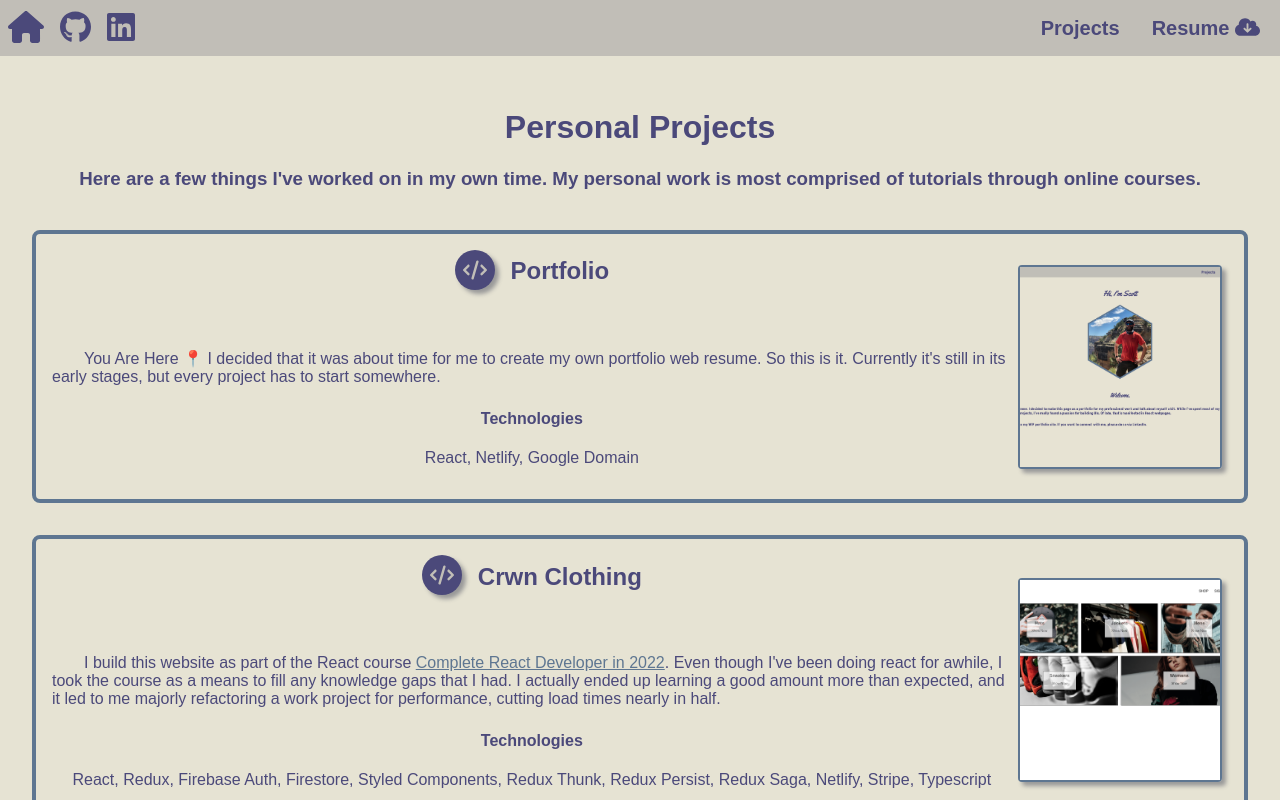
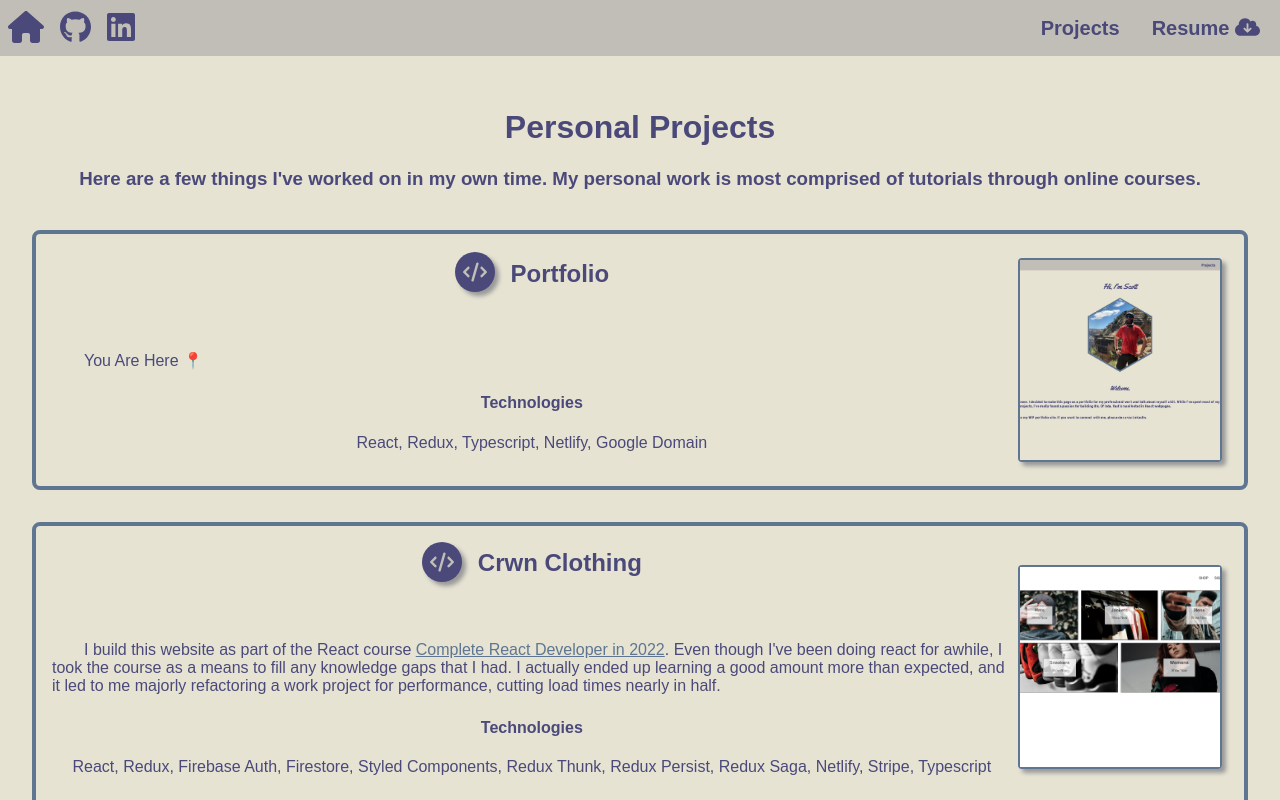
Before and after one commit to sylvandor/portfolio, a React (Create React App) app: page /projects in a window 1280 px wide. Built offline with nearby package versions, Linux system fonts and the light colour scheme; a web font is replaced by a local one.

Commit message:
Update home blurb

```diff
--- a/src/components/home/Home.component.tsx
+++ b/src/components/home/Home.component.tsx
@@ -15,12 +15,10 @@ const Home = () =>
       Welcome,
     </h1>
     <h3>
-      I'm a software engineer. I decided to make this page as a portfolio for my professional work and
-      talk about myself a bit. While I've spent most of my career working on overly complex Java projects,
-      I've really found a passion for building UIs. Of late, that's manifested in React webpages.
+      I'm a passionate software engineer and technical lead with over 11 years of experience solving complex frontend challenges and delivering user-focused web applications. I specialize in React and Redux, creating intuitive interfaces that enhance usability and drive efficiency. While I’m passionate about improving frontend experiences, I bring extensive backend expertise, designing and implementing scalable systems to ensure reliability and performance.
     </h3>
     <h3>
-      Anyway, welcome to my WIP portfolio site. If you want to connect with me, please do so via LinkedIn.
+      Whether it’s streamlining enterprise workflows at Block Inc. (Square) or developing mission-critical tools for the Department of Defense, I’m committed to building technology that solves real-world problems and makes a difference for the people who use it.
     </h3>
   </div>;
 
--- a/src/components/projects/Project.const.ts
+++ b/src/components/projects/Project.const.ts
@@ -7,12 +7,10 @@ export const PROJECTS = {
   portfolio: {
   title: 'Portfolio',
     link: 'https://github.com/sylvandor/portfolio',
-    desc: "You Are Here 📍 I decided that it was about time for me to create " +
-      "my own portfolio web resume. So this is it. Currently it's still in its early stages, but every project has to " +
-      "start somewhere.",
-    tech: 'React, Netlify, Google Domain',
+    desc: "You Are Here 📍",
+    tech: 'React, Redux, Typescript, Netlify, Google Domain',
     image: portfolio,
-    website: 'http://scottwwj.com'
+    website: 'https://scottwwj.com'
   },
   crwnClothing: {
     title: 'Crwn Clothing',
```
